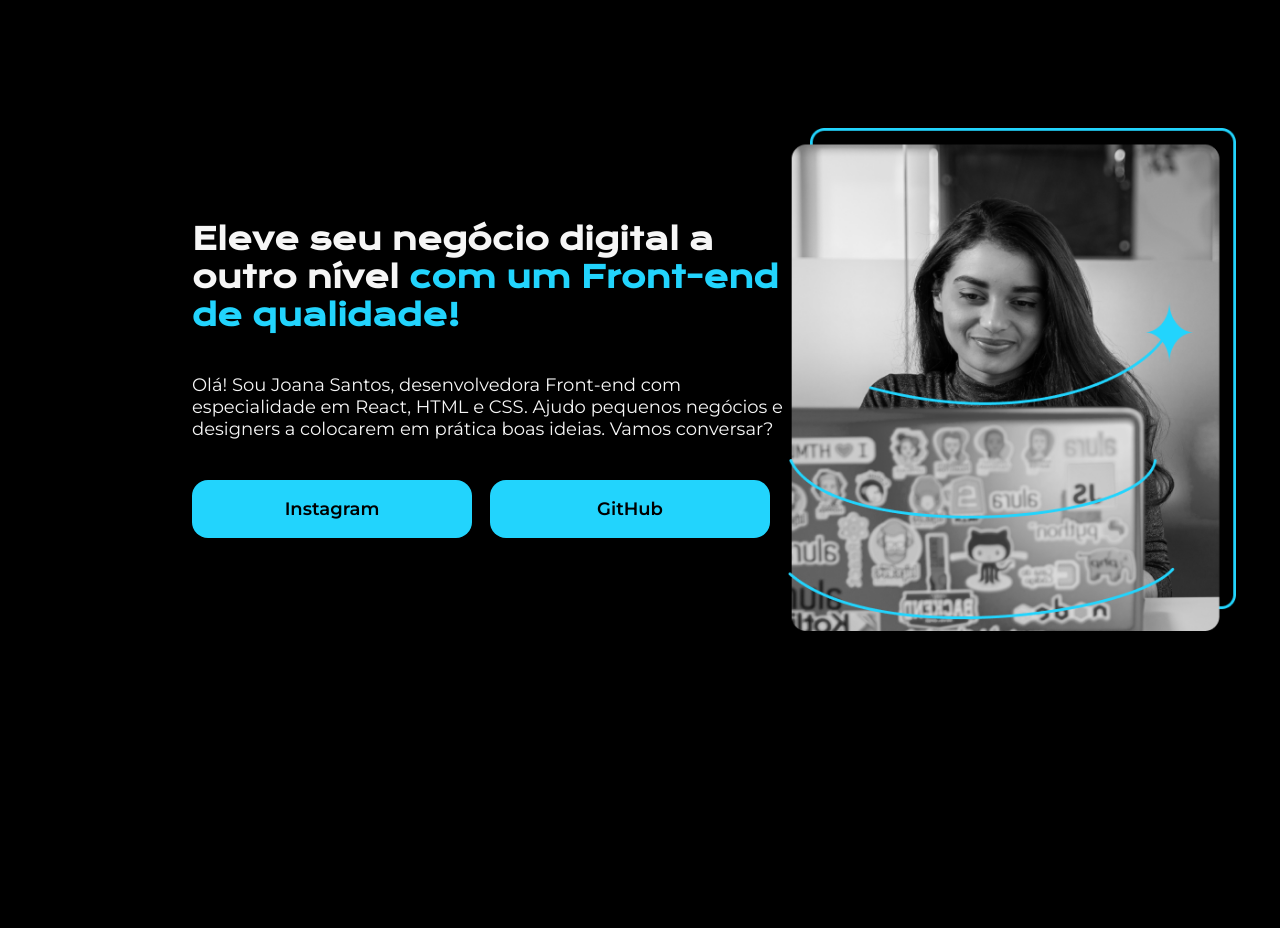
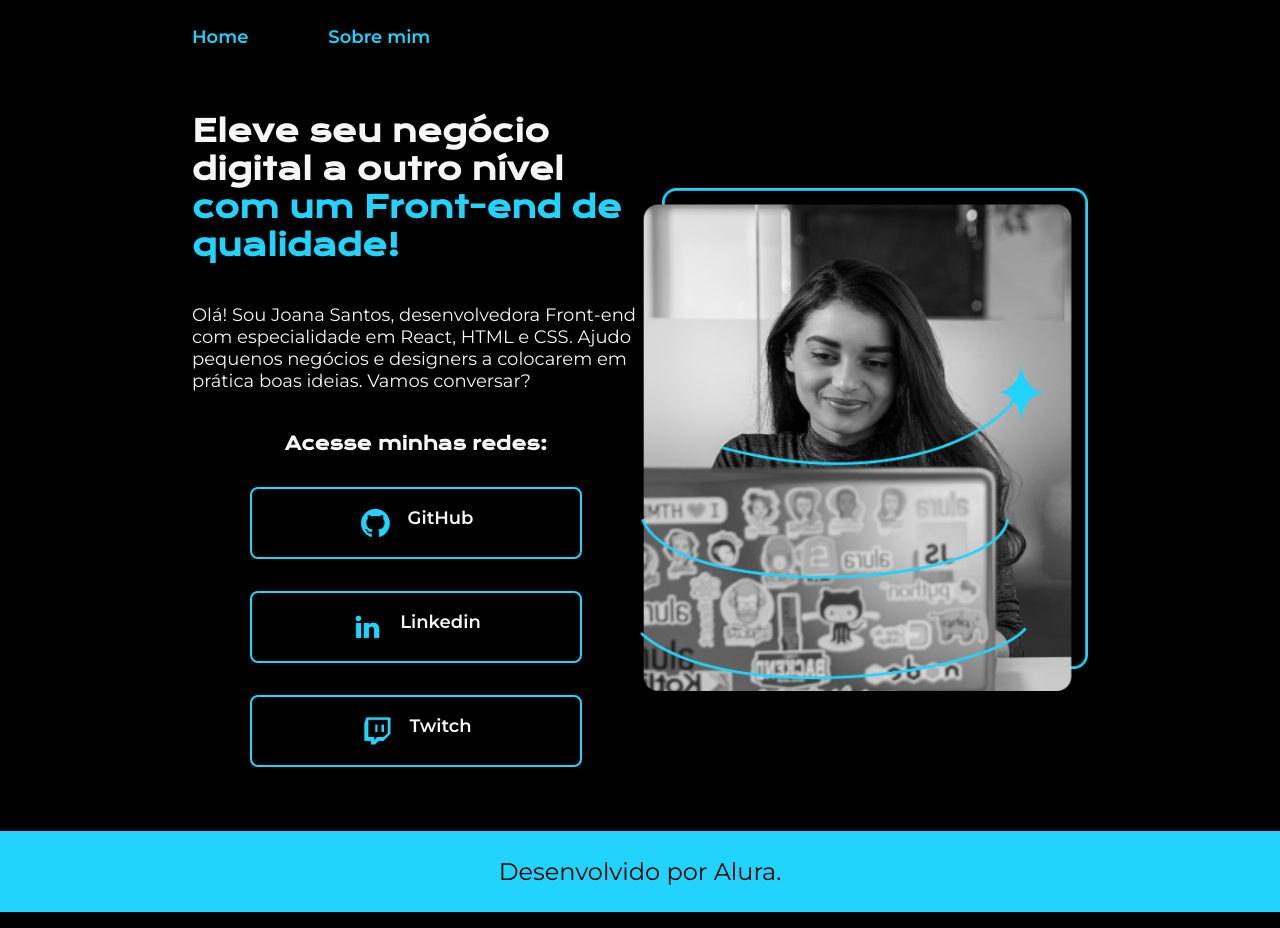
Before and after one commit to sydom1/Portifolio---html-e-css-Alura, a plain HTML site: page index.html in a window 1280 px wide. Drawn offline with nearby package versions, Linux system fonts and the light colour scheme.

Commit message:
Add files via upload

```diff
--- /dev/null
+++ b/Styles/style.css
@@ -0,0 +1,123 @@
+    @import url('https://fonts.googleapis.com/css2?family=Krona+One&family=Montserrat:wght@400;600&display=swap');
+    * {
+        margin: 0;
+        padding: 0;
+    }
+
+    body {
+        /* height: 100vh;*/
+        /*informar o tamanho da tela - aqui informa que e 100%*/
+        box-sizing: border-box;
+        background-color: #000000;
+        color: #F6F6F6;
+    }
+
+    .cabecalho {
+        padding: 2% 0% 0% 15%;
+    }
+
+    .cabecalho__menu {
+        display: flex;
+        gap: 80px;
+    }
+
+    .cabecalho__menu__link {
+        font-family: 'Montserrat', sans-serif;
+        font-size: 18px;
+        font-weight: 600;
+        color: #22D4FD;
+        text-decoration: none;
+    }
+
+    .cabecalho__menu__link:hover {
+        color: #9c9898de;
+        font-size: 22px;
+    }
+
+    .titulo-destaque {
+        color: #22D4FD;
+    }
+
+    .apresentacao {
+        padding: 5% 15%;
+        display: flex;
+        align-items: center;
+        justify-content: space-between;
+    }
+
+    .apresentacao__conteudo {
+        width: 615px;
+        display: flex;
+        flex-direction: column;
+        gap: 40px;
+    }
+
+    .apresentacao__conteudo__titulo {
+        font-size: 30px;
+        font-family: 'Krona One', sans-serif;
+        ;
+    }
+
+    .apresentacao__conteudo__texto {
+        font-size: 18px;
+        font-family: 'Montserrat', sans-serif;
+    }
+
+    .apresentacao__links {
+        display: flex;
+        flex-direction: column;
+        justify-content: space-between;
+        align-items: center;
+        gap: 32px;
+        /*para dar espaçamento entre os objetos*/
+    }
+
+    .apresentacao__links__subtitulo {
+        font-family: 'Krona One', sans-serif;
+        font-weight: 400px;
+        font-size: 18px;
+    }
+
+    .apresentacao__links__link {
+        display: flex;
+        justify-content: center;
+        gap: 16px;
+        border: 2px solid #22D4FD;
+        width: 328px;
+        text-align: center;
+        border-radius: 8px;
+        font-size: 18px;
+        font-weight: 600;
+        padding: 18px 0;
+        color: #F6F6F6;
+        font-family: 'Montserrat', sans-serif;
+        text-decoration: none;
+    }
+
+    .apresentacao__links__link:hover {
+        background-color: #3f3a3ade;
+        font-size: 20px;
+    }
+
+    .imagem__principal {
+        width: 50%;
+        height: 50%;
+    }
+
+    .rodape {
+        color: #000000;
+        background-color: #22D4FD;
+        font-family: 'Montserrat', sans-serif;
+        font-weight: 400px;
+        padding: 26px;
+        text-align: center;
+        font-size: 24px;
+    }
+    /*pagina2*/
+
+    .titulo__principal {}
+
+    .titulo__principal__sobre {
+        font-family: 'Krona One', sans-serif;
+        font-size: 36px;
+    }
--- a/index.html
+++ b/index.html
@@ -6,11 +6,17 @@
     <meta http-equiv="X-UA-Compatible" content="IE=edge">
     <meta name="viewport" content="width=device-width, initial-scale=1.0">
     <title>Portifolio</title>
-    <link rel="stylesheet" href="style.css">
+    <link rel="stylesheet" href="./Styles/style.css">
 </head>
 
 <body>
-    <header></header>
+    <header class="cabecalho">
+        <nav class="cabecalho__menu">
+            <a class="cabecalho__menu__link" href="index.html">Home</a>
+            <a class="cabecalho__menu__link" href="about.html">Sobre mim</a>
+        </nav>
+    </header>
+
     <main class="apresentacao">
         <section class="apresentacao__conteudo">
             <h1 class="apresentacao__conteudo__titulo">
@@ -20,13 +26,23 @@
             <p class="apresentacao__conteudo__texto">Olá! Sou Joana Santos, desenvolvedora Front-end com especialidade em React, HTML e CSS. Ajudo pequenos negócios e designers a colocarem em prática boas ideias. Vamos conversar?
             </p>
             <div class="apresentacao__links">
-                <a class="apresentacao__links__link" href="https://instagram.com/rafaballerini">Instagram</a>
-                <a class="apresentacao__links__link" href="https://github.com/guilhermeonrails">GitHub</a>
+                <h2 class="apresentacao__links__subtitulo">Acesse minhas redes:</h2>
+                <a class="apresentacao__links__link" href="https://github.com/sydom1">
+                    <img src="assets/github.png" alt=""> GitHub
+                </a>
+                <a class="apresentacao__links__link" href="https://github.com/guilhermeonrails">
+                    <img src="assets/linkedin.png" alt=""> Linkedin
+                </a>
+                <a class="apresentacao__links__link" href="https://github.com/guilhermeonrails">
+                    <img src="assets/twitch.png" alt=""> Twitch
+                </a>
             </div>
         </section>
-        <img src="imagem.png" alt="Foto da Joana Santos programando">
+        <img src="assets/Imagem.png" alt="Foto da Joana Santos programando" class="imagem__principal">
     </main>
-    <footer></footer>
+    <footer class="rodape">
+        <p>Desenvolvido por Alura.</p>
+    </footer>
 </body>
 
 </html>
```
Also changed, not shown: about.html (added, +38 -0 lines), assets/Imagem.png (added), assets/github.png (added), assets/instagram.png (added), assets/linkedin.png (added), assets/twitch.png (added), assets/twitter.png (added).
